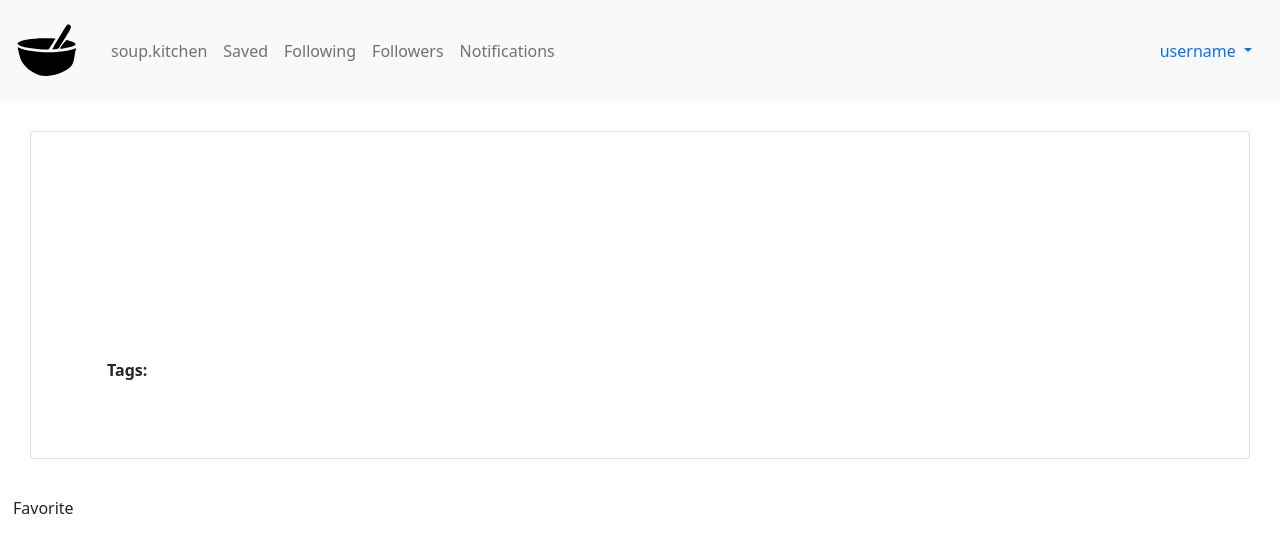
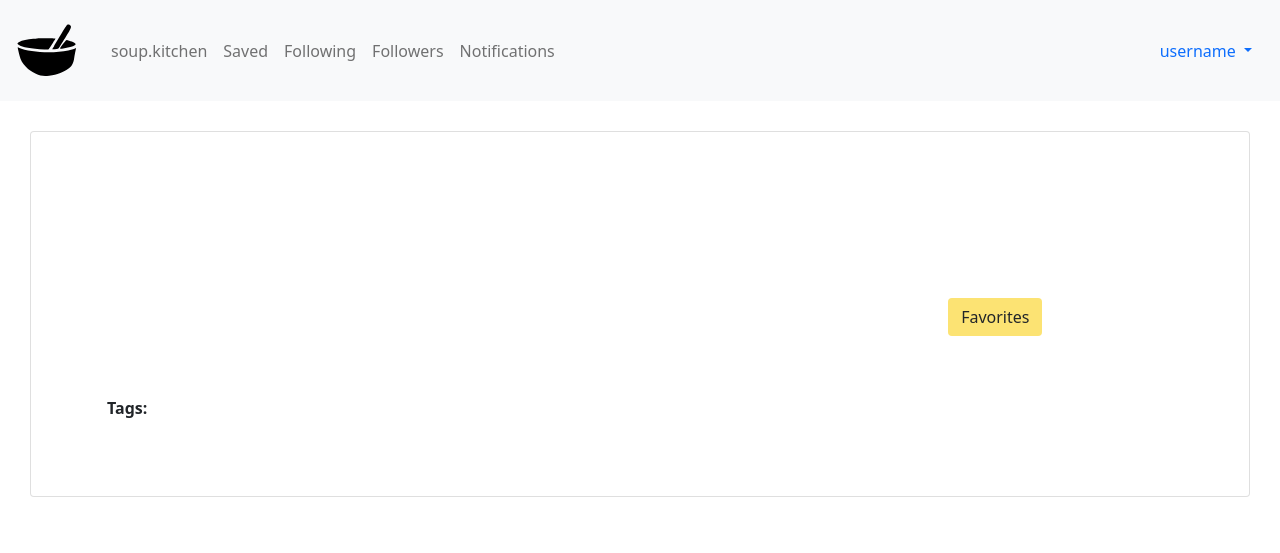
Before and after one commit to TeamBaconWebsys/project, a PHP site: page /posts/post.html in a window 1280 px wide. Shown: the top 553 px of the page. Run offline with PHP 8.4, Linux system fonts and the light colour scheme; data comes from the database, SQL or seed files in the repository; data that the repository does not hold is empty; some libraries are stand-ins or nearby versions.

Commit message:
Update Post HTML
- Update Post HTML
- work on trying to make CSS appear

```diff
--- a/assets/script.js
+++ b/assets/script.js
@@ -44,8 +44,8 @@ $(document).ready(function(){
     /* the Post Data being displayed + changing the title up
       Grabbing different items within the JSON that was being sent over.
     */
-    var id = data['post'][0]['post_id'];
-    var user = data['post'][0]['user_id'];
+    //var id = data['post'][0]['post_id'];
+    //var user = data['post'][0]['user_id'];
     var username = data['user'][0]['username'];
     var image = data['post'][0]['image_link'];
     var upload_date = $.format.date(data['post'][0]['upload_date'], "MMM/dd/yyyy");
@@ -65,10 +65,9 @@ $(document).ready(function(){
     /* Start tags uploads */
     var tags = "<div class='btn-group'>";
     for (let i = 0; i < data['tag'].length; i++) {
-      console.log(data['tag'][i]['tag']);
-      tags = tags + '<button class="btn tagBtn">' + data['tag'][i]['tag'] + '</button>';
+      tags = tags + "<button class='btn tagBtn'>" + data['tag'][i]['tag'] + "</button>";
     }
-    tags = tags + "</div>"
-    $("#postTag").append(tags)
+    tags = tags + "</div>";
+    $("#postTag").append(tags);
   });
 });
--- a/assets/style.css
+++ b/assets/style.css
@@ -1,4 +1,3 @@
-
 /*Profile Page CSS*/
 #pfp{
   width: 225px;
@@ -153,11 +152,9 @@ border:none;
 .link-dark a::before {
   background-color: #000;
 }
-
 .link-light a::before {
   background-color: #fff;
 }
-
 .navbar-nav a:hover::before {
   transform: scaleX(1);
 }
--- a/posts/post.html
+++ b/posts/post.html
@@ -73,13 +73,17 @@
           <div class="row">
             <div id="postTitle" class="col"></div>
             <div id="postDate" class="col"></div>
+            <div class="col text-center">
+              <button id="favoritePost" class="btn tagBtn">
+                Favorites
+              </button>
+            </div>
           </div>
           <div id="postTag">
             <b>Tags:</b>
           </div>
         </div>
       </div>
-      <button id="favoritePost" class="btn">Favorite</button>
     </div>
   </body>
 
```
Lines whose indentation alone changed are shown as unchanged.
